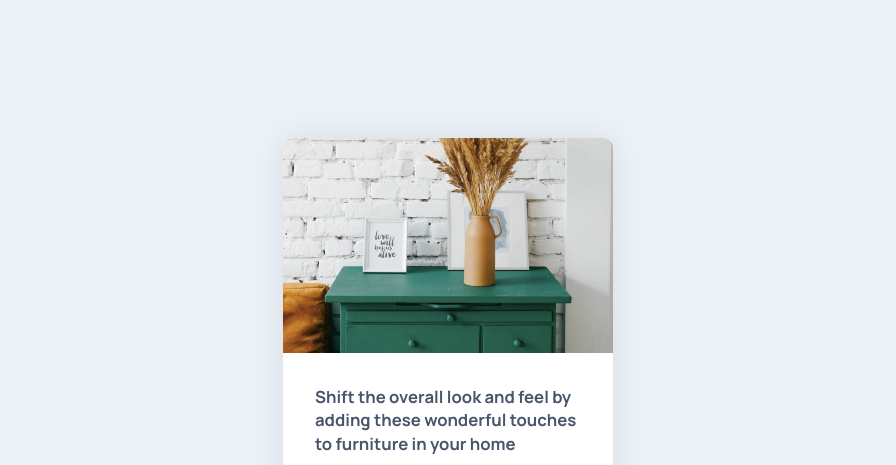
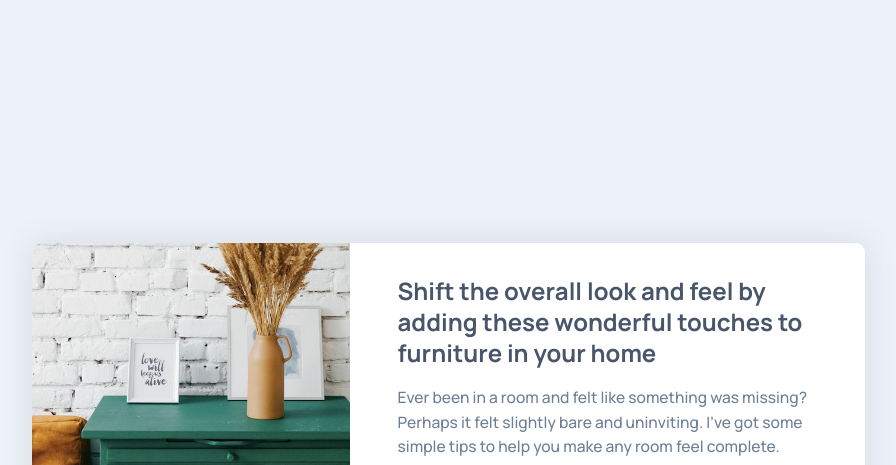
Before and after one commit to MatiasBastarrica/article-preview-component, a plain HTML site: page index.html in a window 1280 px wide. Shown: the top 465 px of the page, without its empty margins (192-1088 px from the left). Drawn offline with Linux system fonts and the light colour scheme.

Commit message:
Style the desktop layout

```diff
--- a/styles.css
+++ b/styles.css
@@ -204,5 +204,37 @@ button.share-icon-container {
   }
 }
 
-@media (min-width: 68.75em) {
+@media (min-width: 60em) {
+  .preview {
+    max-width: 833px;
+    display: flex;
+  }
+
+  .img-container {
+    flex-shrink: 0;
+  }
+
+  .img-container img {
+    height: 314px;
+    width: 318px;
+    max-width: unset;
+    object-position: top left;
+  }
+
+  .preview__body {
+    padding-inline: 3rem;
+    padding-block: 2rem;
+    /* flex-shrink: 4; */
+  }
+
+  .preview-title {
+    font-size: 1.5rem;
+    line-height: 1.3;
+  }
+
+  .preview-description {
+    font-size: 0.975rem;
+    line-height: 1.6;
+    margin-top: 1rem;
+  }
 }
```
